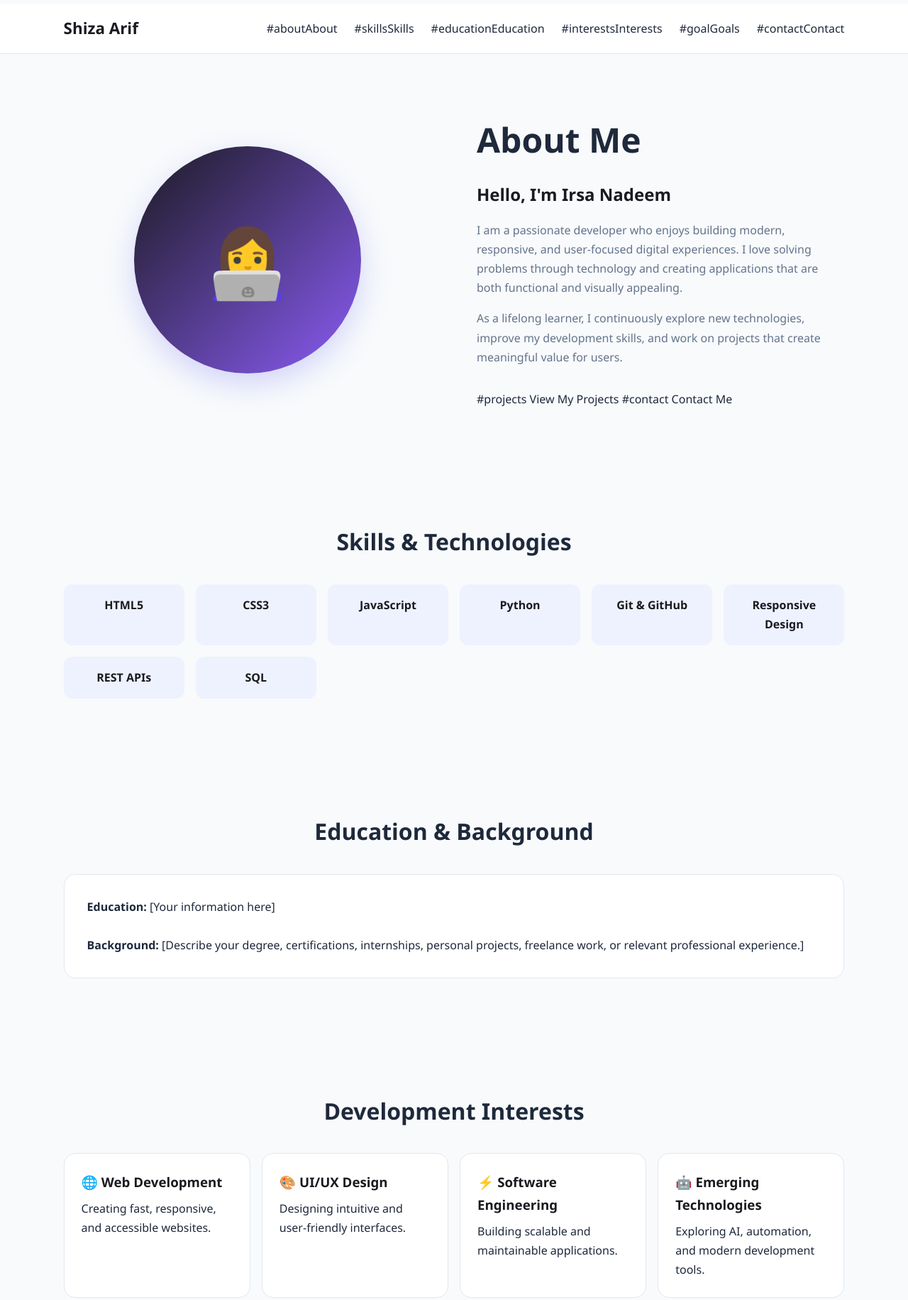
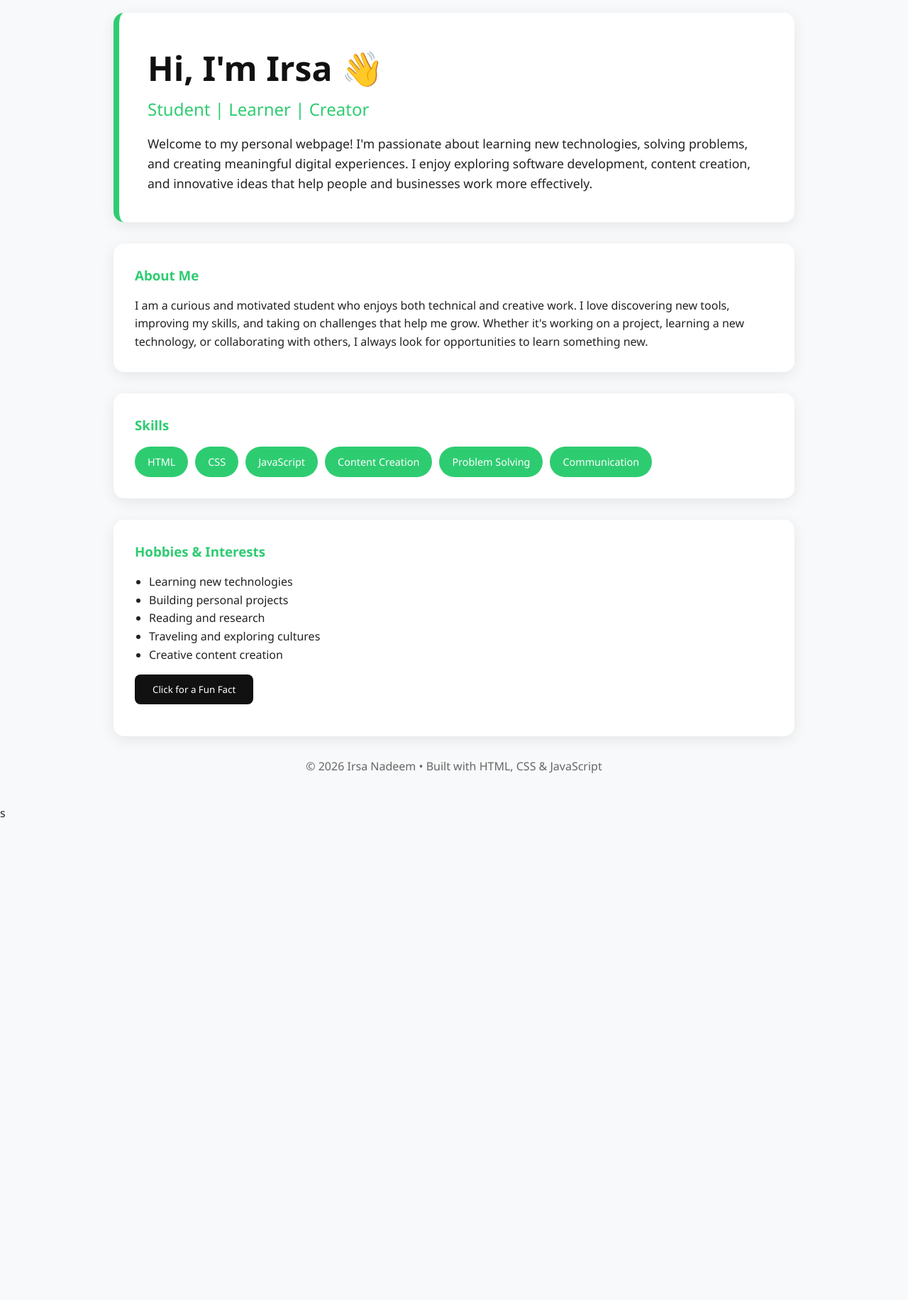
Before and after one commit to Irsa-Nadeem/practice_about_me, a plain HTML site: page index.html in a window 1280 px wide. Shown: the part 22-1853 px from the top of the page at 71% size. After the commit the page ends 1180 px from the top, so only its background shows below. Drawn offline with Linux system fonts and the light colour scheme.

Commit message:
Update index.html
updated file, changed the theme and content

```diff
--- a/index.html
+++ b/index.html
@@ -4,539 +4,183 @@
 <meta charset="UTF-8">
 <meta name="viewport" content="width=device-width, initial-scale=1.0">
 <title>About Me</title>
-asdf
+
 <style>
-:root{
-    --primary:#1a1a20;
-    --secondary:#8b5cf6;
-    --accent:#ec4899;
-    --bg:#f8fafc;
-    --card:#ffffff;
-    --text:#1e293b;
-    --muted:#64748b;
-    --border:#e2e8f0;
-}
-
     *{
         margin:0;
         padding:0;
         box-sizing:border-box;
-}
-
-html{
-    scroll-behavior:smooth;
+        font-family: 'Segoe UI', sans-serif;
     }
 
     body{
-    font-family:Segoe UI, Arial, sans-serif;
-    background:var(--bg);
-    color:var(--text);
-    line-height:1.7;
+        background:#f8f9fa;
+        color:#222;
+        line-height:1.6;
     }
 
-/* Navigation */
-
-header{
-    position:sticky;
-    top:0;
-    z-index:1000;
+    .container{
+        max-width:1000px;
+        margin:auto;
+        padding:40px 20px;
     }
 
-.navbar{
+    .hero{
         background:white;
-    border-bottom:1px solid var(--border);
-    display:flex;
-    justify-content:space-between;
-    align-items:center;
-    padding:1rem 7%;
+        border-left:8px solid #2ecc71;
+        padding:40px;
+        border-radius:15px;
+        box-shadow:0 5px 20px rgba(0,0,0,0.08);
     }
 
-.logo{
-    font-size:1.4rem;
-    font-weight:700;
-    color:var(--primary);
+    .hero h1{
+        font-size:3rem;
+        color:#111;
     }
 
-.nav-links{
-    list-style:none;
-    display:flex;
-    gap:1.5rem;
+    .hero h2{
+        color:#2ecc71;
+        margin-bottom:15px;
+        font-weight:500;
     }
 
-.nav-links a{
-    text-decoration:none;
-    color:var(--text);
-    font-weight:500;
-    transition:.3s;
+    .hero p{
+        font-size:1.1rem;
     }
 
-.nav-links a:hover{
-    color:var(--primary);
+    .section{
+        margin-top:30px;
+        background:white;
+        padding:30px;
+        border-radius:15px;
+        box-shadow:0 5px 20px rgba(0,0,0,0.08);
     }
 
-.menu-btn{
-    display:none;
-    background:none;
-    border:none;
-    font-size:1.7rem;
-    cursor:pointer;
+    .section h3{
+        color:#2ecc71;
+        margin-bottom:15px;
     }
 
-/* Hero */
-
-.hero{
-    padding:5rem 7%;
-}
-
-.hero-content{
-    display:grid;
-    grid-template-columns:1fr 1fr;
-    gap:4rem;
-    align-items:center;
-}
-
-.profile-box{
+    .skills{
         display:flex;
-    justify-content:center;
-}
-
-.profile-placeholder{
-    width:320px;
-    height:320px;
-    border-radius:50%;
-    background:linear-gradient(135deg,var(--primary),var(--secondary));
-    display:flex;
-    align-items:center;
-    justify-content:center;
-    font-size:6rem;
-    color:white;
-    box-shadow:0 15px 40px rgba(99,102,241,.25);
-}
-
-.hero-text h1{
-    font-size:3rem;
-    margin-bottom:1rem;
-}
-
-.hero-text h2{
-    color:var(--primary);
-    margin-bottom:1rem;
-}
-
-.hero-text p{
-    color:var(--muted);
-    margin-bottom:1rem;
-}
-
-.hero-buttons{
-    margin-top:2rem;
-    display:flex;
-    gap:1rem;
         flex-wrap:wrap;
-}
-
-.btn{
-    display:inline-block;
-    padding:12px 24px;
-    border-radius:10px;
-    text-decoration:none;
-    font-weight:600;
-    transition:.3s;
-}
-
-.btn-primary{
-    background:var(--primary);
-    color:white;
-}
-
-.btn-primary:hover{
-    background:#4f46e5;
-    transform:translateY(-2px);
-}
-
-.btn-secondary{
-    border:2px solid var(--primary);
-    color:var(--primary);
-}
-
-.btn-secondary:hover{
-    background:var(--primary);
-    color:white;
-}
-
-/* Sections */
-
-.section{
-    padding:5rem 7%;
-}
-
-.section-title{
-    text-align:center;
-    font-size:2rem;
-    margin-bottom:2rem;
-}
-
-.card{
-    background:var(--card);
-    border:1px solid var(--border);
-    padding:2rem;
-    border-radius:16px;
-}
-
-/* Skills */
-
-.skills-grid{
-    display:grid;
-    grid-template-columns:repeat(auto-fit,minmax(150px,1fr));
-    gap:1rem;
+        gap:10px;
     }
 
     .skill{
-    background:#eef2ff;
-    color:var(--primary);
-    text-align:center;
-    padding:1rem;
-    border-radius:12px;
-    font-weight:600;
-    transition:.3s;
+        background:#2ecc71;
+        color:white;
+        padding:10px 18px;
+        border-radius:25px;
+        font-size:0.9rem;
     }
 
-.skill:hover{
-    transform:translateY(-4px);
+    ul{
+        padding-left:20px;
     }
 
-/* Interests */
-
-.interests-grid{
-    display:grid;
-    grid-template-columns:repeat(auto-fit,minmax(240px,1fr));
-    gap:1rem;
+    button{
+        margin-top:15px;
+        background:#111;
+        color:white;
+        border:none;
+        padding:12px 25px;
+        border-radius:8px;
+        cursor:pointer;
+        transition:0.3s;
     }
 
-.interest{
-    background:white;
-    border:1px solid var(--border);
-    border-radius:16px;
-    padding:1.5rem;
+    button:hover{
+        background:#2ecc71;
     }
 
-.interest h3{
-    color:var(--primary);
-    margin-bottom:.5rem;
+    #funFact{
+        margin-top:15px;
+        font-weight:bold;
+        color:#2ecc71;
     }
 
-/* CTA */
-
-.cta{
+    footer{
         text-align:center;
-    padding:5rem 7%;
-}
-
-.cta h2{
-    margin-bottom:1rem;
-}
-
-.cta p{
-    color:var(--muted);
-    margin-bottom:1.5rem;
-}
-
-/* Footer */
-
-footer{
-    background:#0f172a;
-    color:white;
-    text-align:center;
-    padding:2rem;
-}
-
-/* Animation */
-
-.fade-in{
-    opacity:0;
-    transform:translateY(20px);
-    transition:all .8s ease;
-}
-
-.fade-in.show{
-    opacity:1;
-    transform:translateY(0);
-}
-
-/* Mobile */
-
-@media(max-width:768px){
-
-    .hero-content{
-        grid-template-columns:1fr;
-        text-align:center;
-    }
-
-    .profile-placeholder{
-        width:240px;
-        height:240px;
-        font-size:4rem;
-    }
-
-    .hero-text h1{
-        font-size:2.3rem;
-    }
-
-    .menu-btn{
-        display:block;
-    }
-
-    .nav-links{
-        display:none;
-        position:absolute;
-        left:0;
-        top:70px;
-        width:100%;
-        background:white;
-        flex-direction:column;
-        padding:1rem;
-        border-bottom:1px solid var(--border);
-    }
-
-    .nav-links.active{
-        display:flex;
-    }
-
-    .hero-buttons{
-        justify-content:center;
-    }
-}
-
-@media(prefers-reduced-motion:reduce){
-    *{
-        animation:none !important;
-        transition:none !important;
-        scroll-behavior:auto !important;
-    }
+        margin-top:30px;
+        color:#666;
     }
 </style>
 </head>
 <body>
 
-<header>
-    <nav class="navbar">
+<div class="container">
 
-        <div class="logo">Shiza Arif</div>
+    <div class="hero">
+        <h1>Hi, I'm Irsa 👋</h1>
+        <h2>Student | Learner | Creator</h2>
 
-        <button class="menu-btn">☰</button>
+        <p>
+            Welcome to my personal webpage! I'm passionate about learning new
+            technologies, solving problems, and creating meaningful digital experiences.
+            I enjoy exploring software development, content creation, and innovative
+            ideas that help people and businesses work more effectively.
+        </p>
+    </div>
 
-        <ul class="nav-links">
-            <li>#aboutAbout</a></li>
-            <li>#skillsSkills</a></li>
-            <li>#educationEducation</a></li>
-            <li>#interestsInterests</a></li>
-            <li>#goalGoals</a></li>
-            <li>#contactContact</a></li>
+    <div class="section">
+        <h3>About Me</h3>
+        <p>
+            I am a curious and motivated student who enjoys both technical and creative work.
+            I love discovering new tools, improving my skills, and taking on challenges that
+            help me grow. Whether it's working on a project, learning a new technology,
+            or collaborating with others, I always look for opportunities to learn something new.
+        </p>
+    </div>
+
+    <div class="section">
+        <h3>Skills</h3>
+
+        <div class="skills">
+            <span class="skill">HTML</span>
+            <span class="skill">CSS</span>
+            <span class="skill">JavaScript</span>
+            <span class="skill">Content Creation</span>
+            <span class="skill">Problem Solving</span>
+            <span class="skill">Communication</span>
+        </div>
+    </div>
+
+    <div class="section">
+        <h3>Hobbies & Interests</h3>
+
+        <ul>
+            <li>Learning new technologies</li>
+            <li>Building personal projects</li>
+            <li>Reading and research</li>
+            <li>Traveling and exploring cultures</li>
+            <li>Creative content creation</li>
         </ul>
 
-    </nav>
-</header>
+        <button onclick="showFact()">Click for a Fun Fact</button>
+        <p id="funFact"></p>
+    </div>
 
-<section class="hero fade-in" id="about">
-
-    <div class="hero-content">
-
-        <div class="profile-box">
-
-            <!-- Replace with an actual image later if desired -->
-            <div class="profile-placeholder">
-                👩‍💻
-            </div>
+    <footer>
+        © 2026 Irsa Nadeem • Built with HTML, CSS & JavaScript
+    </footer>
 
 </div>
 
-        <div class="hero-text">
+<script>
+function showFact() {
+    const facts = [
+        "I enjoy learning something new every day.",
+        "I love turning ideas into real projects.",
+        "Problem solving is one of my favorite activities.",
+        "Technology and creativity inspire me.",
+        "Continuous learning is my superpower."
+    ];
 
-            <h1>About Me</h1>
-
-            <h2>Hello, I'm Irsa Nadeem</h2>
-
-            <p>
-                I am a passionate developer who enjoys building modern,
-                responsive, and user-focused digital experiences.
-                I love solving problems through technology and creating
-                applications that are both functional and visually appealing.
-            </p>
-
-            <p>
-                As a lifelong learner, I continuously explore new technologies,
-                improve my development skills, and work on projects that create
-                meaningful value for users.
-            </p>
-
-            <div class="hero-buttons">
-
-                #projects
-                    View My Projects
-                </a>
-
-                #contact
-                    Contact Me
-                </a>
-
-            </div>
-
-        </div>
-
-    </div>
-
-</section>
-
-<section class="section fade-in" id="skills">
-
-    <h2 class="section-title">Skills & Technologies</h2>
-
-    <div class="skills-grid">
-
-        <div class="skill">HTML5</div>
-        <div class="skill">CSS3</div>
-        <div class="skill">JavaScript</div>
-        <div class="skill">Python</div>
-        <div class="skill">Git & GitHub</div>
-        <div class="skill">Responsive Design</div>
-        <div class="skill">REST APIs</div>
-        <div class="skill">SQL</div>
-
-    </div>
-
-</section>
-
-<section class="section fade-in" id="education">
-
-    <h2 class="section-title">Education & Background</h2>
-
-    <div class="card">
-
-        <p>
-            <strong>Education:</strong> [Your information here]
-        </p>
-
-        <br>
-
-        <p>
-            <strong>Background:</strong> [Describe your degree, certifications,
-            internships, personal projects, freelance work, or relevant
-            professional experience.]
-        </p>
-
-    </div>
-
-</section>
-
-<section class="section fade-in" id="interests">
-
-    <h2 class="section-title">Development Interests</h2>
-
-    <div class="interests-grid">
-
-        <div class="interest">
-            <h3>🌐 Web Development</h3>
-            <p>Creating fast, responsive, and accessible websites.</p>
-        </div>
-
-        <div class="interest">
-            <h3>🎨 UI/UX Design</h3>
-            <p>Designing intuitive and user-friendly interfaces.</p>
-        </div>
-
-        <div class="interest">
-            <h3>⚡ Software Engineering</h3>
-            <p>Building scalable and maintainable applications.</p>
-        </div>
-
-        <div class="interest">
-            <h3>🤖 Emerging Technologies</h3>
-            <p>Exploring AI, automation, and modern development tools.</p>
-        </div>
-
-    </div>
-
-</section>
-
-<section class="section fade-in" id="goal">
-
-    <h2 class="section-title">My Goal</h2>
-
-    <div class="card">
-
-        <p>
-            My goal is to grow as a skilled software developer, contribute to
-            impactful projects, collaborate with talented professionals, and
-            build digital solutions that improve user experiences and solve
-            real-world problems.
-        </p>
-
-    </div>
-
-</section>
-
-<section class="cta fade-in" id="projects">
-
-    <h2>View My Projects</h2>
-
-    <p>
-        Explore the projects that demonstrate my technical skills,
-        creativity, and problem-solving abilities.
-    </p>
-
-    #
-        Project Portfolio
-    </a>
-
-</section>
-
-<section class="cta fade-in" id="contact">
-
-    <h2>Let's Connect</h2>
-
-    <p>
-        I'm open to opportunities, collaborations, internships,
-        freelance work, and professional networking.
-    </p>
-
-    your-email@example.com
-        Contact Me
-    </a>
-
-</section>
-
-<footer>
-    <p>© 2026 Shiza Arif. All Rights Reserved.</p>
-</footer>
-
-<script>
-const menuBtn = document.querySelector(".menu-btn");
-const navLinks = document.querySelector(".nav-links");
-
-menuBtn.addEventListener("click", () => {
-    navLinks.classList.toggle("active");
-});
-
-document.querySelectorAll(".nav-links a").forEach(link => {
-    link.addEventListener("click", () => {
-        navLinks.classList.remove("active");
-    });
-});
-
-const elements = document.querySelectorAll(".fade-in");
-
-const observer = new IntersectionObserver(entries => {
-    entries.forEach(entry => {
-        if(entry.isIntersecting){
-            entry.target.classList.add("show");
+    const randomFact = facts[Math.floor(Math.random() * facts.length)];
+    document.getElementById("funFact").textContent = randomFact;
 }
-    });
-}, {
-    threshold: 0.1
-});
-
-elements.forEach(el => observer.observe(el));
 </script>
 
 </body>
-</html>
+</html>s
```
Lines whose indentation alone changed are shown as unchanged.
